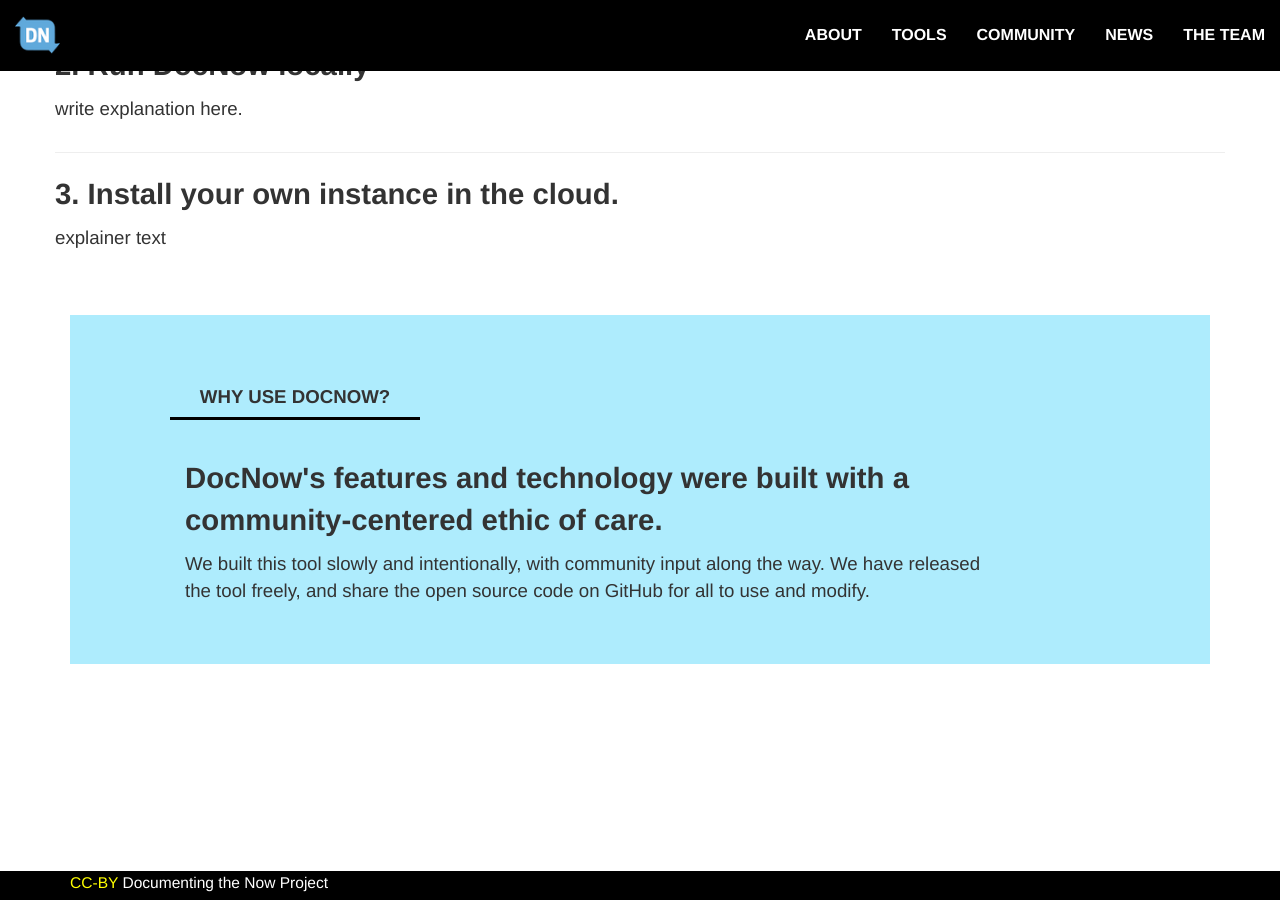
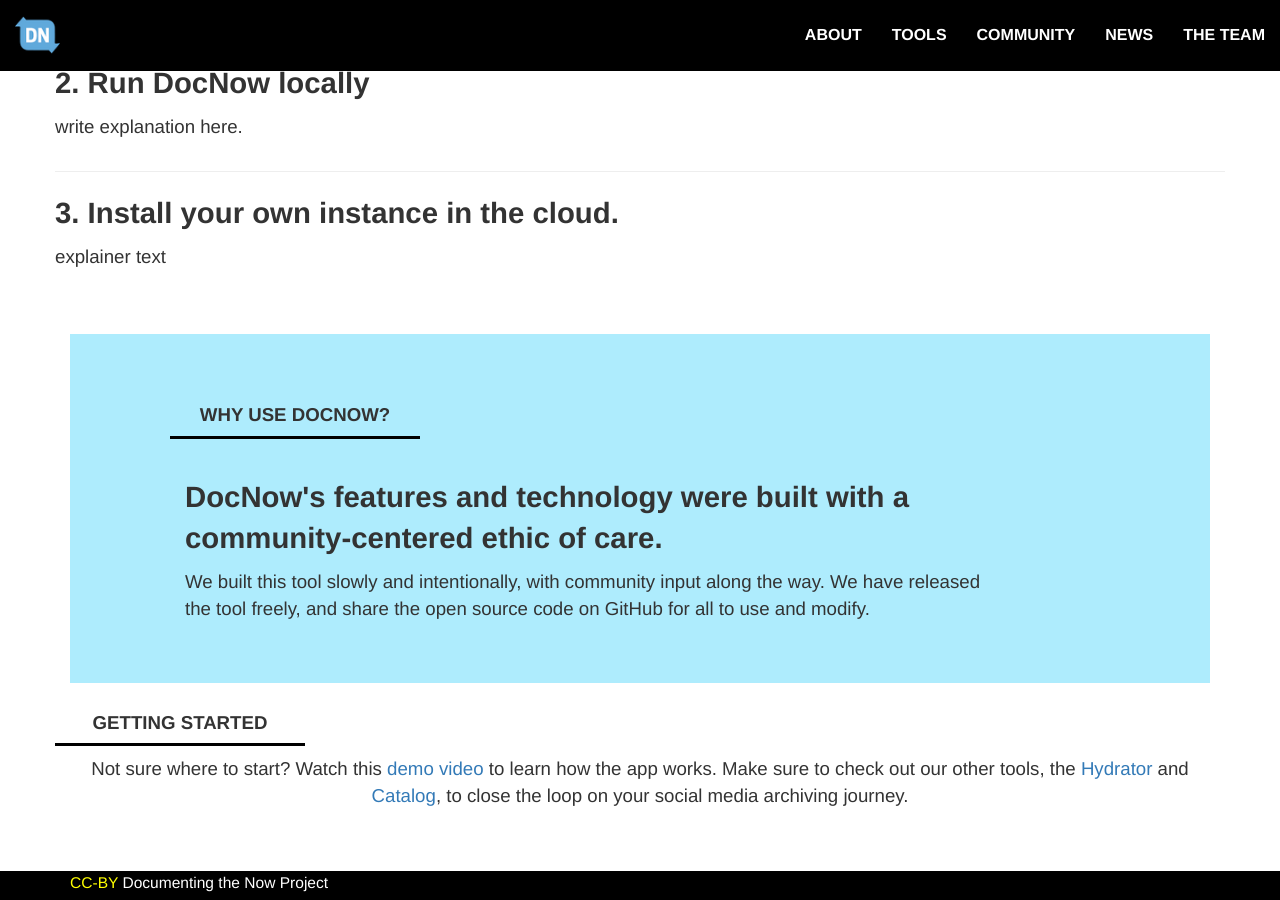
Before and after one commit to DocNow/docnow.github.io, a Jekyll site: the page built from docnow-app/index-revised.html, in a window 1280 px wide and 900 px high, scrolled down 1065 px. Built offline with Jekyll 4.4.1, drawn with Linux system fonts in a browser that asks for light colours.

Commit message:
Update index-revised.html

```diff
--- a/docnow-app/index-revised.html
+++ b/docnow-app/index-revised.html
@@ -6,7 +6,8 @@
 extra_js:
   - home.js
 ---
-      <section class="row">
+<div class="container">
+      <section class="row bluesection">
           <br>
           <br>
           <br>
@@ -22,12 +23,13 @@
             <div class="border text-center"><img src="{{ site.baseurl }}/img/docnow_apphome.png"></div><br>
          </div>
       </section>
-      <section class="row text-center bluesection">
+      <section class="row text-center">
       <h2>Getting Started</h2>
       <p>Not sure where to start? Watch this <a href="/">demo video</a> to learn how the app works. Make sure to
       check out our other tools, the <a href="/">Hydrator</a> and <a hre="/">Catalog</a>, to close the loop on your
     social media archiving journey.</p>
     </section>
+    </div>
       <div class="container">
         <section class="row text-center">
           <br><br><br>
@@ -66,6 +68,11 @@
                 the tool freely, and share the open source code on GitHub for all to use and modify. </p>
             </div>
         </section>
-
+        <section class="row text-center">
+        <h2>Getting Started</h2>
+        <p>Not sure where to start? Watch this <a href="/">demo video</a> to learn how the app works. Make sure to
+        check out our other tools, the <a href="/">Hydrator</a> and <a hre="/">Catalog</a>, to close the loop on your
+      social media archiving journey.</p>
+      </section>
 
     </div>
```
